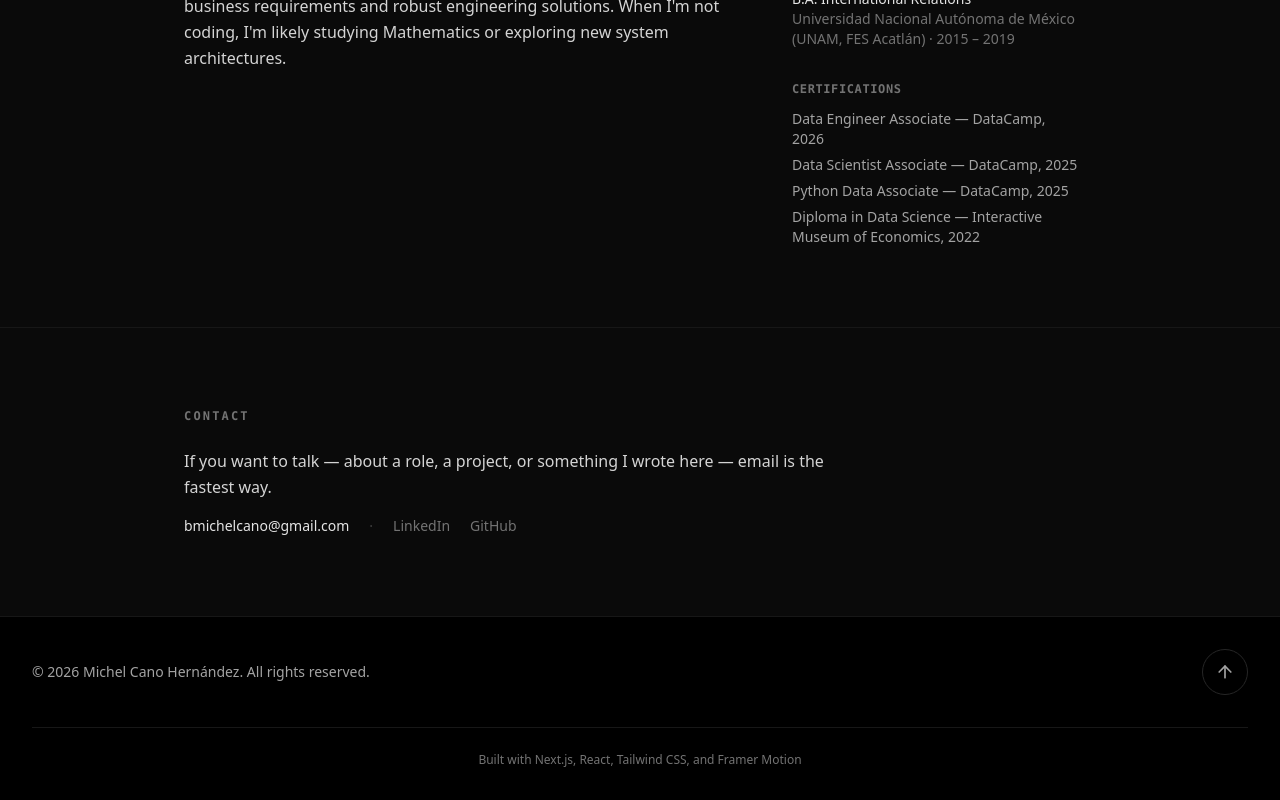
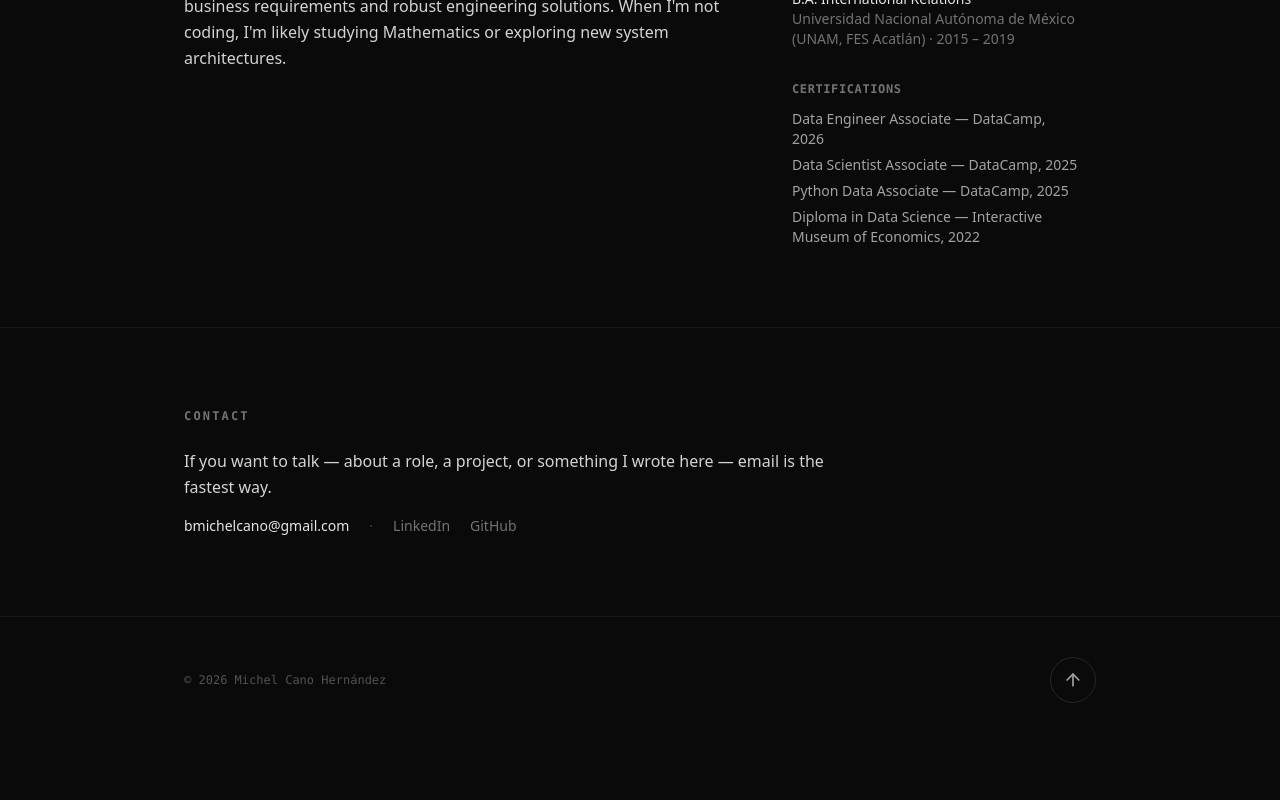
Before and after one commit to lehcimhdz/sitio_web_personal, a Next.js app: page / in a window 1280 px wide. Shown: the part 4236-5036 px from the top of the page. After the commit the page ends 4979 px from the top, so only its background shows below. Built offline with nearby package versions, Linux system fonts and the light colour scheme.

Commit message:
feat: simplify Footer — drop stack disclaimer and bg gradient

```diff
--- a/src/components/Footer.tsx
+++ b/src/components/Footer.tsx
@@ -1,30 +1,15 @@
-import MotionDiv from '@/components/ui/MotionDiv'
 import ScrollTopButton from '@/components/ui/ScrollTopButton'
-import { fadeUp, fadeIn } from '@/lib/animationConfig'
 
 const Footer = () => {
   const currentYear = new Date().getFullYear()
 
   return (
-    <footer className="bg-black py-8 border-t border-neutral-900">
-      <div className="container mx-auto px-4 sm:px-6 lg:px-8">
-        <div className="flex flex-col md:flex-row justify-between items-center">
-          <MotionDiv {...fadeUp()}>
-            <p className="text-neutral-400 text-sm">
-              &copy; {currentYear} Michel Cano Hernández. All rights reserved.
-            </p>
-          </MotionDiv>
-
-          <MotionDiv {...fadeUp(0.2)} className="mt-4 md:mt-0 flex items-center gap-6">
-            <ScrollTopButton />
-          </MotionDiv>
-        </div>
-
-        <MotionDiv {...fadeIn(0.4)} className="mt-8 pt-6 border-t border-neutral-900 text-center">
-          <p className="text-neutral-500 text-xs">
-            Built with Next.js, React, Tailwind CSS, and Framer Motion
-          </p>
-        </MotionDiv>
+    <footer className="py-10 border-t border-neutral-900">
+      <div className="container-custom flex items-center justify-between">
+        <p className="text-xs font-mono text-neutral-600">
+          © {currentYear} Michel Cano Hernández
+        </p>
+        <ScrollTopButton />
       </div>
     </footer>
   )
```
